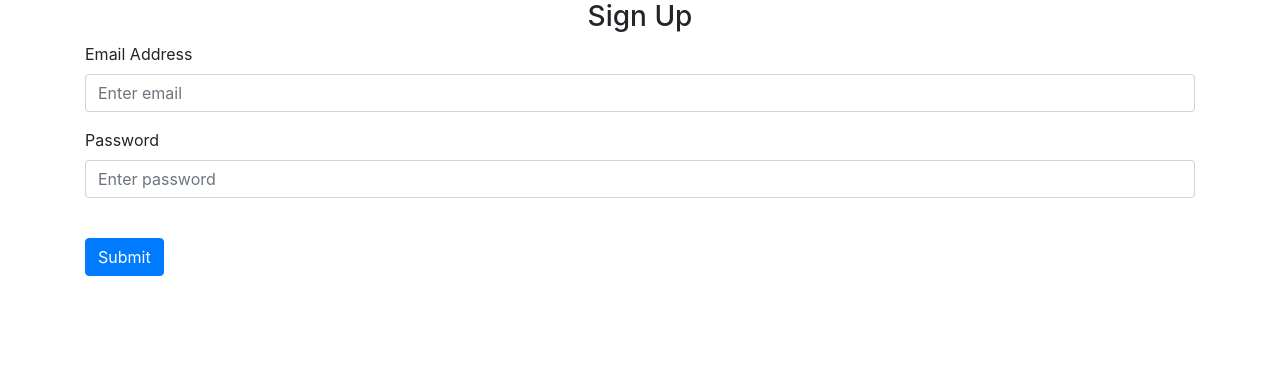
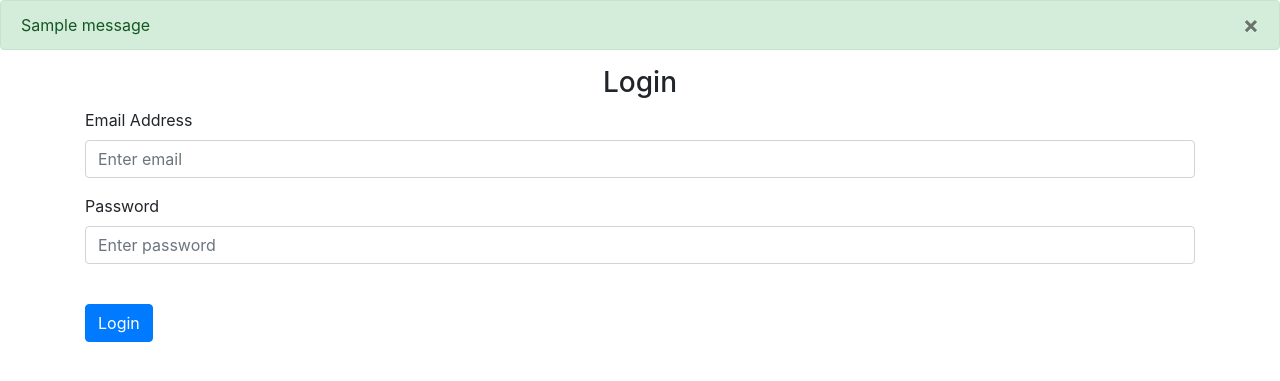
Before and after one commit to NRenella/MovieListWebbApp, a Flask app: page /login in a window 1280 px wide. Shown: the part 56-437 px from the top of the page. Run offline with Flask 3, Linux system fonts and the light colour scheme; one stand-in notice (Sample message) is shown; some libraries are stand-ins or nearby versions.

Commit message:
Added POST and GET with error Flashing

```diff
--- a/website/auth.py
+++ b/website/auth.py
@@ -1,15 +1,31 @@
-from flask import Blueprint, render_template
+from flask import Blueprint, render_template, request, flash
 
 auth = Blueprint('auth', __name__)
 
-@auth.route('/login')
+@auth.route('/login', methods=['GET','POST'])
 def login():
-    return render_template("login.html", text ="Testing", user="Tim", boolean = True)
+    return render_template("login.html")
 
 @auth.route('/logout')
 def logout():
     return "<p>logout</p>"
 
-@auth.route('/sign-up')
+@auth.route('/sign-up', methods=['GET','POST'])
 def sign_up():
+    if request.method == 'POST':
+        email = request.form.get('email')
+        firstName = request.form.get('firstName')
+        password1 = request.form.get('password1')
+        password2 = request.form.get('password2')
+        if len(email)<4:
+            flash('Email must be greater than 3 characters.', category='error')
+        elif len(firstName) < 2:
+            flash('First name must be greater than 1 character.', category='error')
+        elif password1 != password2:
+            flash('Passwords don\'t match.', category='error')
+        elif len(password1) < 7:
+            flash('Password must be at least 7 characters', category='error')
+        else:
+            flash('Account created!', category='success')
+
     return render_template("sign_up.html")
--- a/website/templates/base.html
+++ b/website/templates/base.html
@@ -31,6 +31,29 @@
                 </div>
             </div>
         </nav>
+
+        {% with messages = get_flashed_messages(with_categories=true) %}
+        {% if messages %}
+            {% for category, message in messages %}
+            {% if category == 'error' %}
+            <div class="alert alert-danger alter-dismissable fade show" role="alert">
+                {{ message }}
+                <button type="button" class="close" data-dismiss="alert">
+                    <span aria-hidden="true">&times;</span>
+                </button>
+            </div>
+            {% else %}
+            <div class="alert alert-success alter-dismissable fade show" role="alert">
+                {{ message }}
+                <button type="button" class="close" data-dismiss="alert">
+                    <span aria-hidden="true">&times;</span>
+                </button>
+            </div>
+            {% endif %}
+            {% endfor %}
+        {% endif %}
+        {% endwith %}
+
         <div class="container">
             {% block content %}
             {% endblock %}
--- a/website/templates/login.html
+++ b/website/templates/login.html
@@ -2,7 +2,7 @@
 
 {% block content %}
 <form method="POST">
-    <h3 align="center">Sign Up</h3>
+    <h3 align="center">Login</h3>
     <div class="form-group">
         <label for="email">Email Address</label>
         <input
@@ -24,6 +24,6 @@
         />
     </div>
     <br />
-    <button type="submit" class="btn btn-primary">Submit</button>
+    <button type="submit" class="btn btn-primary">Login</button>
 </form>
 {% endblock %}
```
